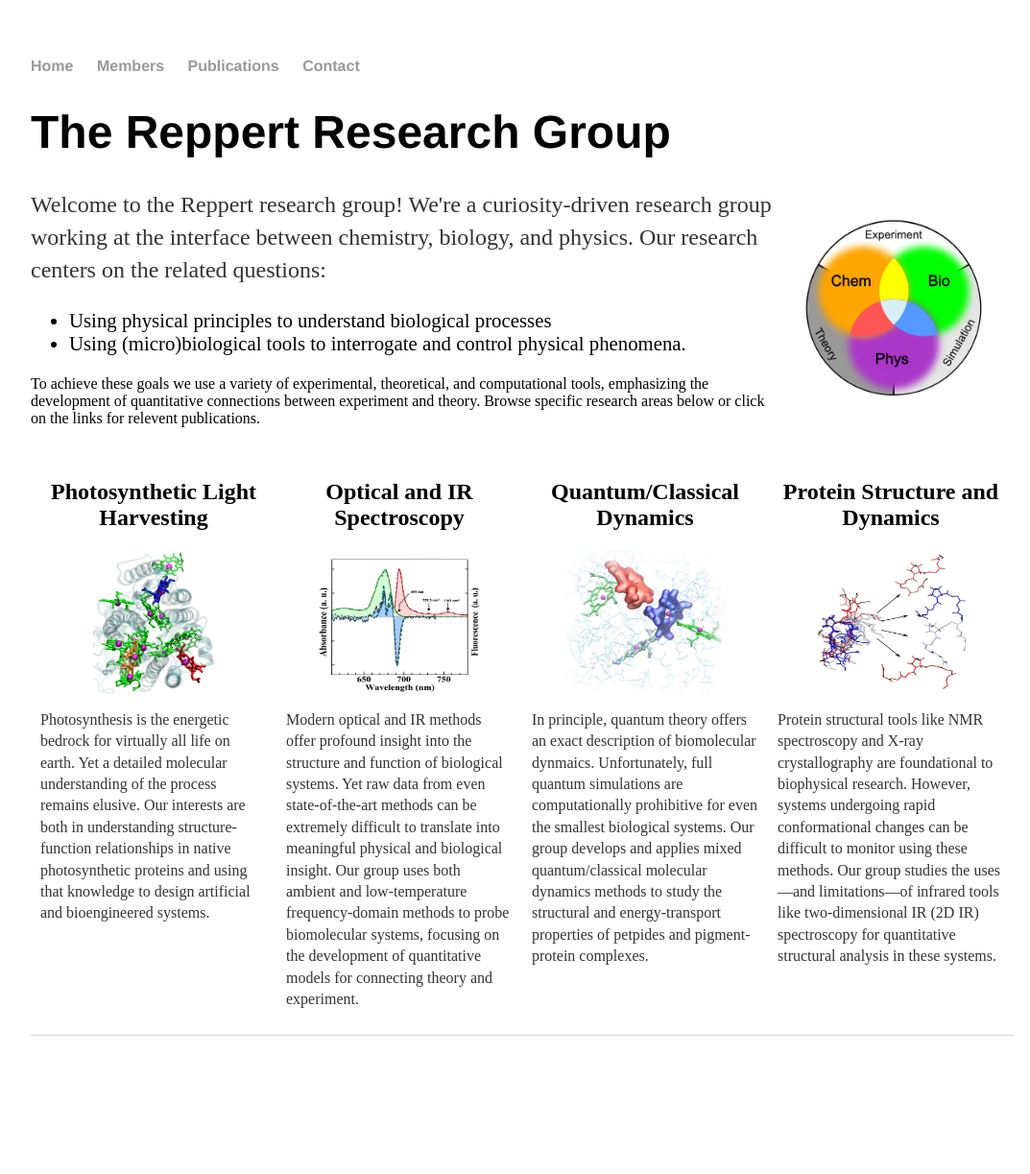
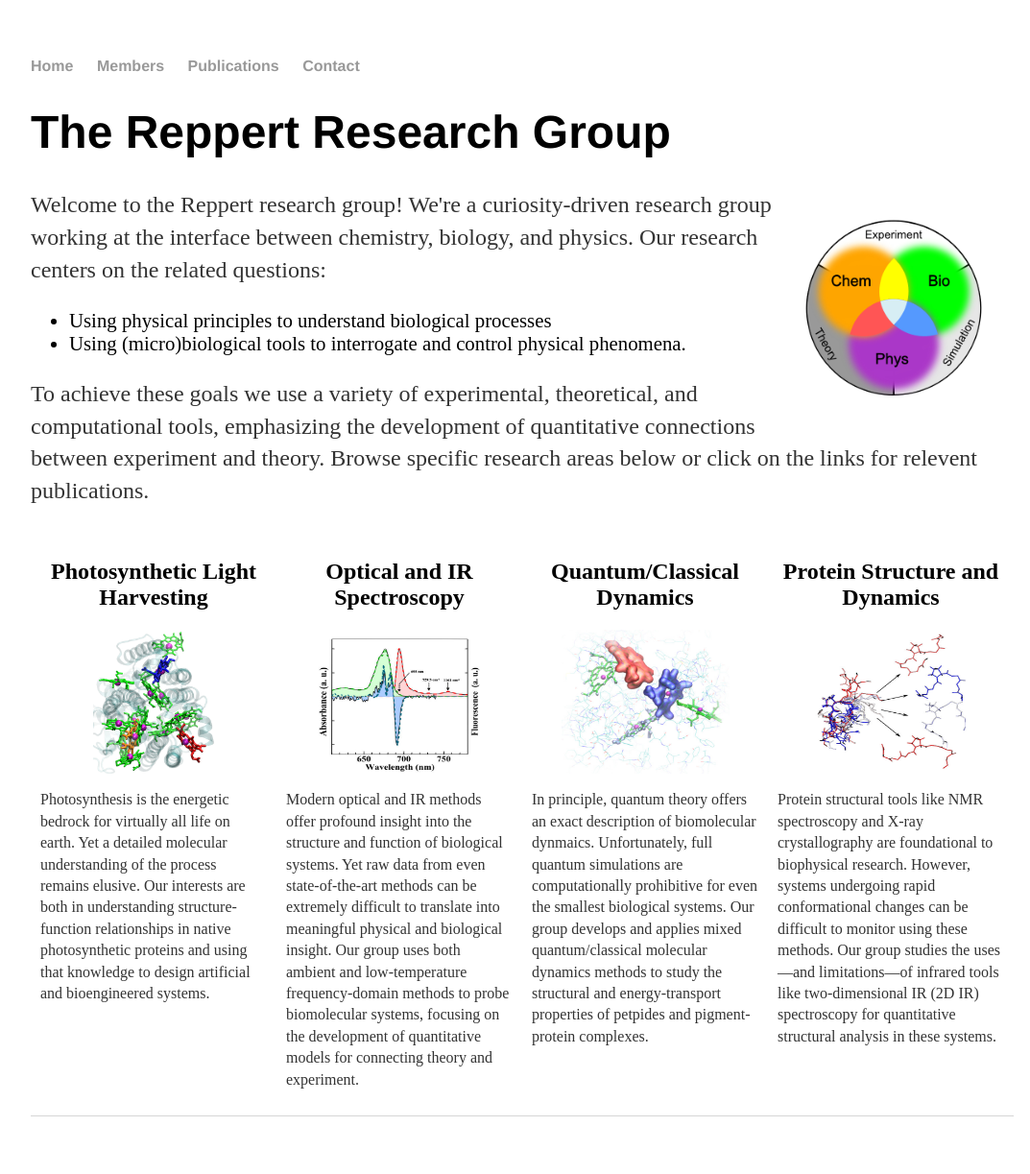
Before and after one commit to mreppert/mreppert.github.io, a Jekyll site: the page built from index.html, in a window 1280 px wide. Shown: the whole page at 96% size, without its empty margins (96-1169 px from the left). Built offline with Jekyll 4.4.1, drawn with Linux system fonts in a browser that asks for light colours; before the commit the page ends 1139 px from its top, so only the background shows below that.

Commit message:
Update index.html

```diff
--- a/index.html
+++ b/index.html
@@ -40,12 +40,12 @@ img {
 
 <div class="blurb">
 	<h1>The Reppert Research Group</h1>
-	<p><img src="/research_venn_diagram.jpg" width="250"; height="250" style="float:right;">Welcome to the Reppert research group! We're a curiosity-driven research group working at the interface between chemistry, biology, and physics. Our research centers on the related questions:
+	<p><img src="/research_venn_diagram.jpg" width="250"; height="250" style="float:right;">Welcome to the Reppert research group! We're a curiosity-driven research group working at the interface between chemistry, biology, and physics. Our research centers on the related questions:</p>
 	<ul style="font-size:130%;">
 		<li>Using physical principles to understand biological processes</li>
 		<li>Using (micro)biological tools to interrogate and control physical phenomena.</li>
 	</ul>
-    To achieve these goals we use a variety of experimental, theoretical, and computational tools, emphasizing the development of quantitative connections between experiment and theory. Browse specific research areas below or click on the links for relevent publications.</p>
+    <p>To achieve these goals we use a variety of experimental, theoretical, and computational tools, emphasizing the development of quantitative connections between experiment and theory. Browse specific research areas below or click on the links for relevent publications.</p>
 </div>
 <body>
 
```
